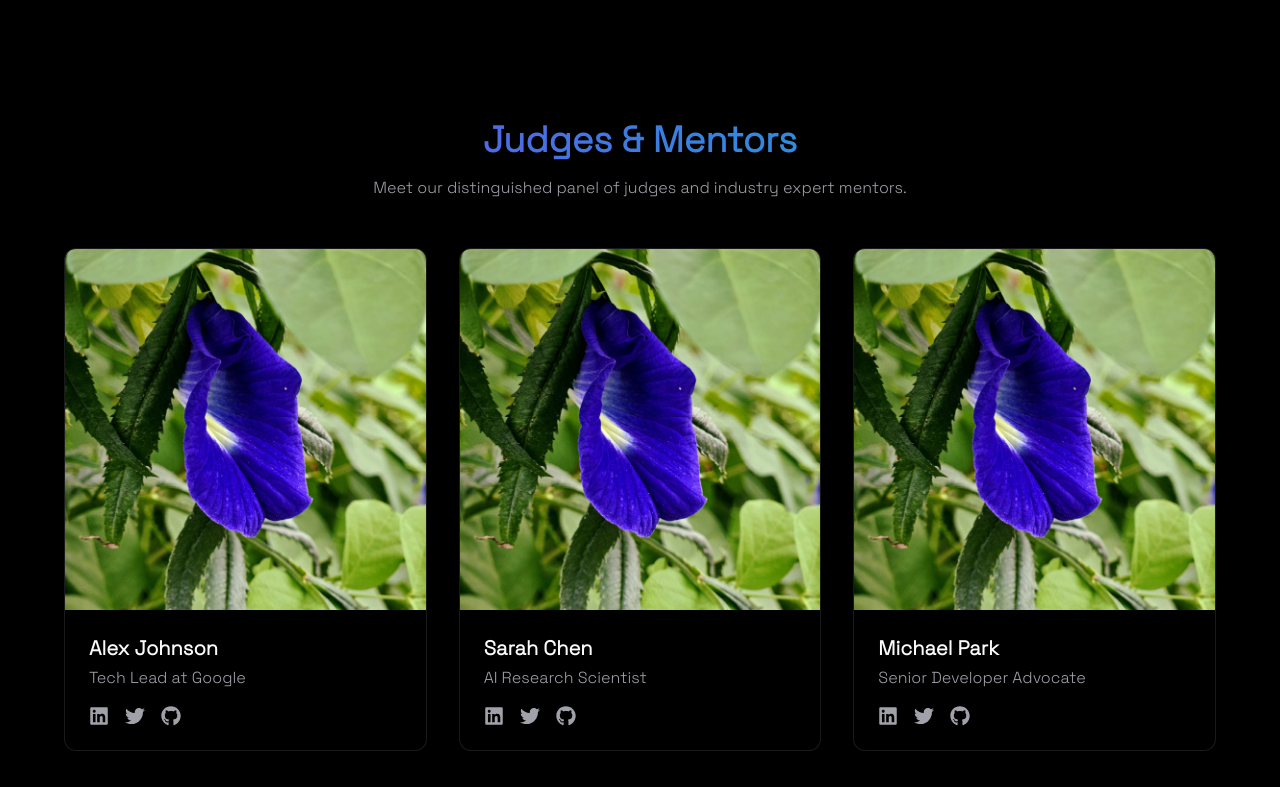
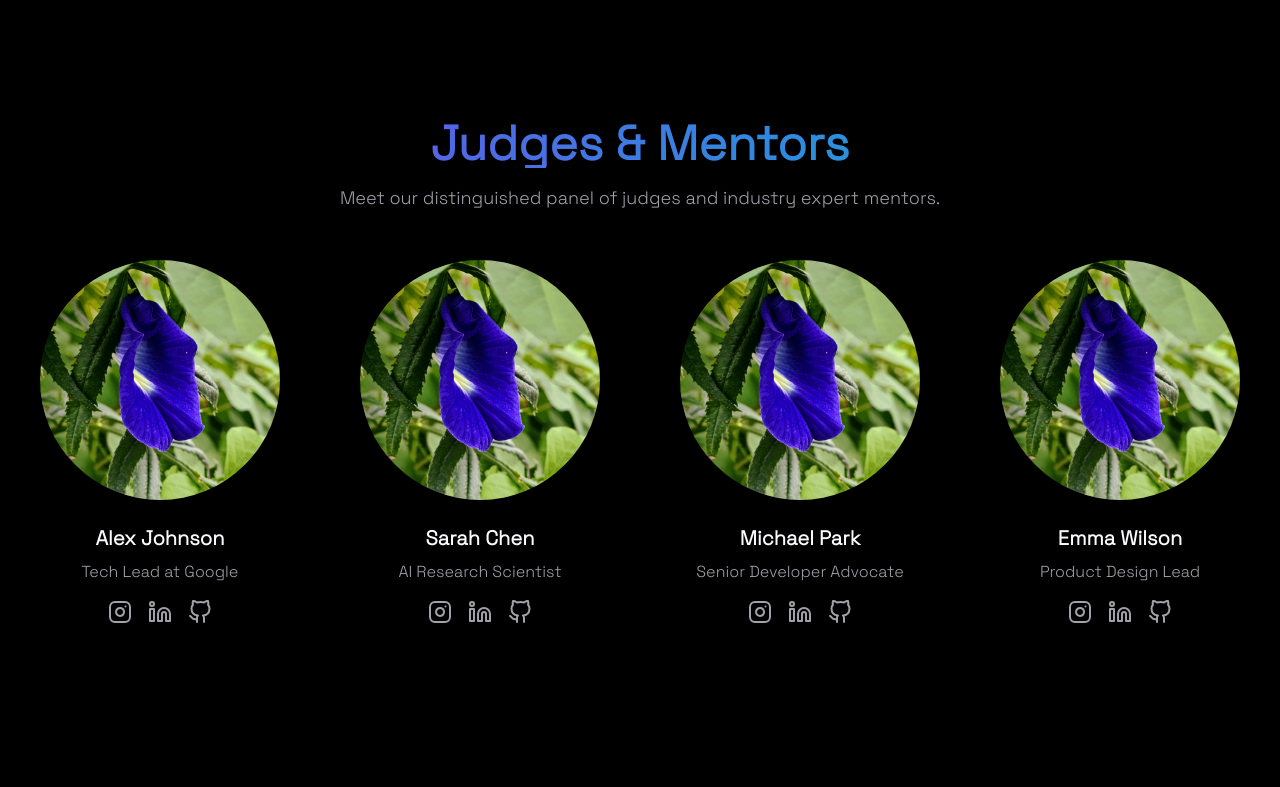
Before and after one commit to Ranadipgithub/HackHustle, a Next.js app: page / in a window 1280 px wide. Shown: the part 3940-4727 px from the top of the page. Built offline with nearby package versions, Linux system fonts and the light colour scheme.

Commit message:
updated judges component

```diff
--- a/src/components/Judges.tsx
+++ b/src/components/Judges.tsx
@@ -2,73 +2,88 @@
 
 import { motion } from "framer-motion";
 import Image from "next/image";
-import { FaGithub, FaLinkedin, FaTwitter } from "react-icons/fa";
-import { Card, CardContent, CardHeader } from "@/components/ui/card";
-import { judges } from "@/public/judges";
+import { FiInstagram, FiLinkedin, FiGithub } from "react-icons/fi";
+import { judges } from "../public/judges";
 
 export default function Judges() {
   return (
-    <section id="judges" className="py-20">
-      <div className="container mx-auto px-4">
+    <section id="judges" className="py-20 relative overflow-hidden">
+      <motion.div
+        className="absolute inset-0 z-0"
+        style={{
+          backgroundImage:
+            "radial-gradient(circle at 50% 50%, var(--primary) 0%, transparent 50%)",
+          opacity: 0.1,
+        }}
+        animate={{
+          scale: [1, 1.1, 1],
+        }}
+        transition={{
+          duration: 20,
+          repeat: Number.POSITIVE_INFINITY,
+          ease: "linear",
+        }}
+      />
+
+      <div className="container mx-auto px-4 relative z-10">
         <motion.div
           initial={{ opacity: 0, y: 20 }}
           whileInView={{ opacity: 1, y: 0 }}
           transition={{ duration: 0.5 }}
-          viewport={{ once: false }}
+          viewport={{ once: true }}
           className="text-center mb-12"
         >
-          <h2 className="text-3xl md:text-4xl font-bold mb-4 gradient-text">
+          <h2 className="text-3xl md:text-4xl lg:text-5xl font-bold mb-4 gradient-text">
             Judges & Mentors
           </h2>
-          <p className="text-muted-foreground max-w-2xl mx-auto">
+          <p className="text-muted-foreground max-w-2xl mx-auto text-lg">
             Meet our distinguished panel of judges and industry expert mentors.
           </p>
         </motion.div>
 
-        <div className="grid md:grid-cols-2 lg:grid-cols-3 gap-8 max-w-6xl mx-auto">
+        <div className="grid grid-cols-1 sm:grid-cols-2 lg:grid-cols-3 xl:grid-cols-4 gap-8 max-w-7xl mx-auto">
           {judges.map((judge, index) => (
             <motion.div
               key={judge.name}
               initial={{ opacity: 0, y: 20 }}
               whileInView={{ opacity: 1, y: 0 }}
               transition={{ duration: 0.5, delay: index * 0.1 }}
-              viewport={{ once: false }}
+              viewport={{ once: true }}
+              className="group"
             >
-              <Card className="bg-black/50 border-white/10 overflow-hidden">
-                <CardHeader className="p-0">
+              <div className="relative aspect-square rounded-full overflow-hidden mx-auto max-w-[240px] glow-container">
+                <div className="absolute inset-0 bg-gradient-to-b from-primary/20 to-transparent opacity-0 group-hover:opacity-100 transition-opacity duration-300 mix-blend-lighten" />
+                <div className="absolute inset-0 rounded-full shadow-xl shadow-primary/20 opacity-0 group-hover:opacity-100 transition-opacity duration-300" />
                 <Image
                   src={judge.image || "/placeholder.svg"}
                   alt={judge.name}
-                    width={400}
-                    height={400}
-                    className="w-full aspect-square object-cover"
+                  layout="fill"
+                  objectFit="cover"
+                  className="relative z-10 transition-transform duration-300 group-hover:scale-[1.02]"
                 />
-                </CardHeader>
-                <CardContent className="p-6">
-                  <h3 className="text-xl font-bold mb-1">{judge.name}</h3>
+              </div>
+              <div className="text-center mt-6 relative">
+                <h3 className="text-xl font-bold mb-2">{judge.name}</h3>
                 <p className="text-muted-foreground mb-4">{judge.role}</p>
-                  <div className="flex gap-4">
-                    <a
-                      href={judge.linkedin}
+                <div className="flex justify-center gap-4">
+                  {[
+                    { icon: FiInstagram, href: judge.instagram },
+                    { icon: FiLinkedin, href: judge.linkedin },
+                    { icon: FiGithub, href: judge.github },
+                  ].map((social, i) => (
+                    <motion.a
+                      key={i}
+                      href={social.href}
                       className="text-muted-foreground hover:text-primary transition-colors"
+                      whileHover={{ y: -3 }}
+                      whileTap={{ scale: 0.9 }}
+                      transition={{ type: "spring", stiffness: 400 }}
                     >
-                      <FaLinkedin className="w-5 h-5" />
-                    </a>
-                    <a
-                      href={judge.twitter}
-                      className="text-muted-foreground hover:text-primary transition-colors"
-                    >
-                      <FaTwitter className="w-5 h-5" />
-                    </a>
-                    <a
-                      href={judge.github}
-                      className="text-muted-foreground hover:text-primary transition-colors"
-                    >
-                      <FaGithub className="w-5 h-5" />
-                    </a>
+                      <social.icon className="w-6 h-6" />
+                    </motion.a>
+                  ))}
                 </div>
-                </CardContent>
-              </Card>
+              </div>
             </motion.div>
           ))}
         </div>
--- a/src/public/judges.js
+++ b/src/public/judges.js
@@ -5,24 +5,32 @@ export const judges = [
     name: "Alex Johnson",
     role: "Tech Lead at Google",
     image: image1,
+    instagram: "#",
     linkedin: "#",
-    twitter: "#",
     github: "#",
   },
   {
     name: "Sarah Chen",
     role: "AI Research Scientist",
     image: image1,
+    instagram: "#",
     linkedin: "#",
-    twitter: "#",
     github: "#",
   },
   {
     name: "Michael Park",
     role: "Senior Developer Advocate",
     image: image1,
+    instagram: "#",
     linkedin: "#",
-    twitter: "#",
+    github: "#",
+  },
+  {
+    name: "Emma Wilson",
+    role: "Product Design Lead",
+    image: image1,
+    instagram: "#",
+    linkedin: "#",
     github: "#",
   },
 ];
```
Lines whose indentation alone changed are shown as unchanged.
